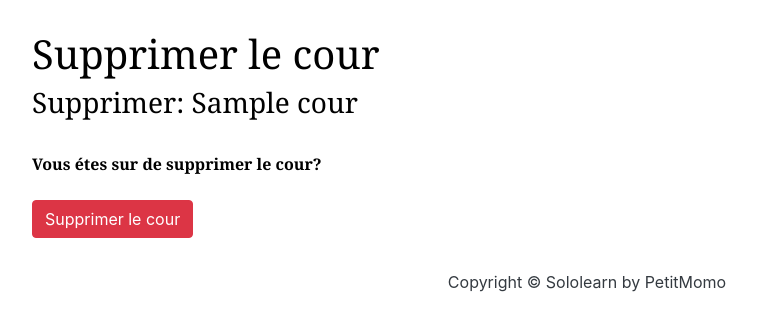
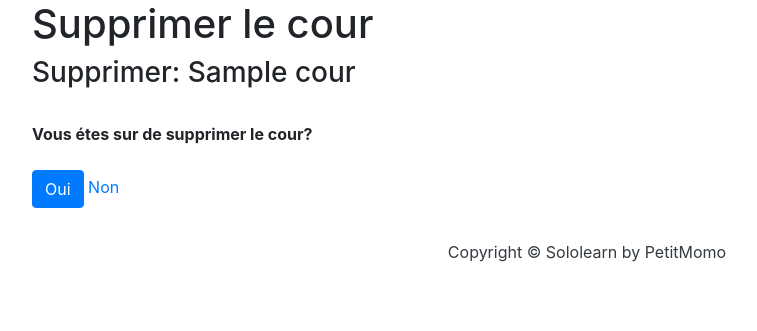
Before and after one commit to petitmomo/DjangoProject, a Django app: page /cour-delete/1/ in a window 1280 px wide. Shown: the part 112-443 px from the top of the page, without its empty margins (53-810 px from the left). Run offline with Django 3.2, Linux system fonts and the light colour scheme; tables that the repository leaves empty hold one stand-in row (values such as "Sample post"); some libraries are stand-ins or nearby versions.

Commit message:
deuxième modification

```diff
--- a/registration/mysite/templates/cour_delete.html
+++ b/registration/mysite/templates/cour_delete.html
@@ -1,15 +1,7 @@
 {% extends "base.html" %}
 
 {% block content %}
-<style>
-    h1,h3,strong{
-        color: #000;
-font-family: Georgia, 'Times New Roman', Times, serif;
-    }
-    h1{
-        margin-top: 30px;
-    }
-</style>
+
 <div class="container">
     <h1>Supprimer le cour</h1>
     <h3>Supprimer: {{cour.title}}</h3>
@@ -20,7 +12,8 @@ font-family: Georgia, 'Times New Roman', Times, serif;
 
         <strong>Vous étes sur de supprimer le cour?</strong>
         </br></br>
-        <button class="btn btn-primary btn-danger">Supprimer le cour</button>
+        <button class="btn btn-primary btn danger">Oui</button>
+        <a href="{% url 'cour-index' %}" class="annuler1">Non</a>
+    </div>
 </div>
- </div>
 {%endblock%}
```
